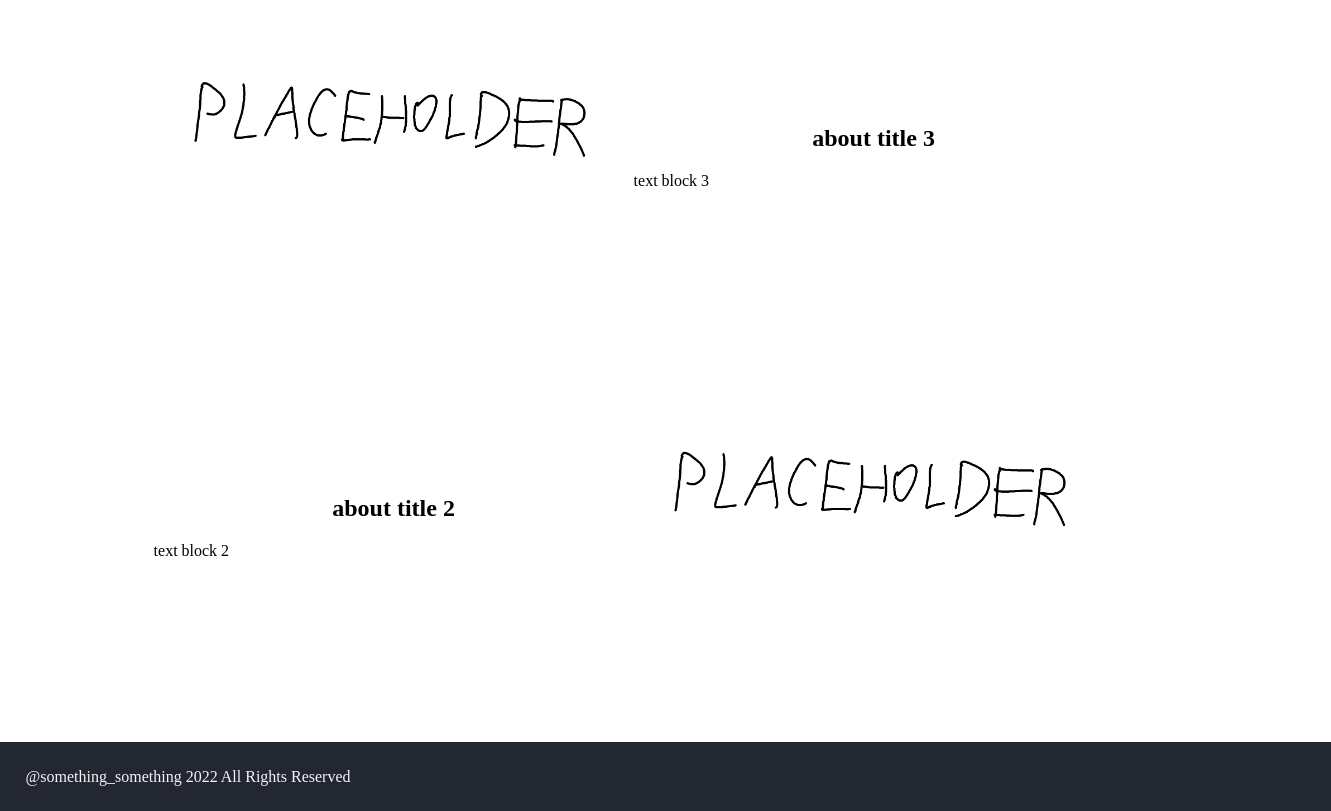
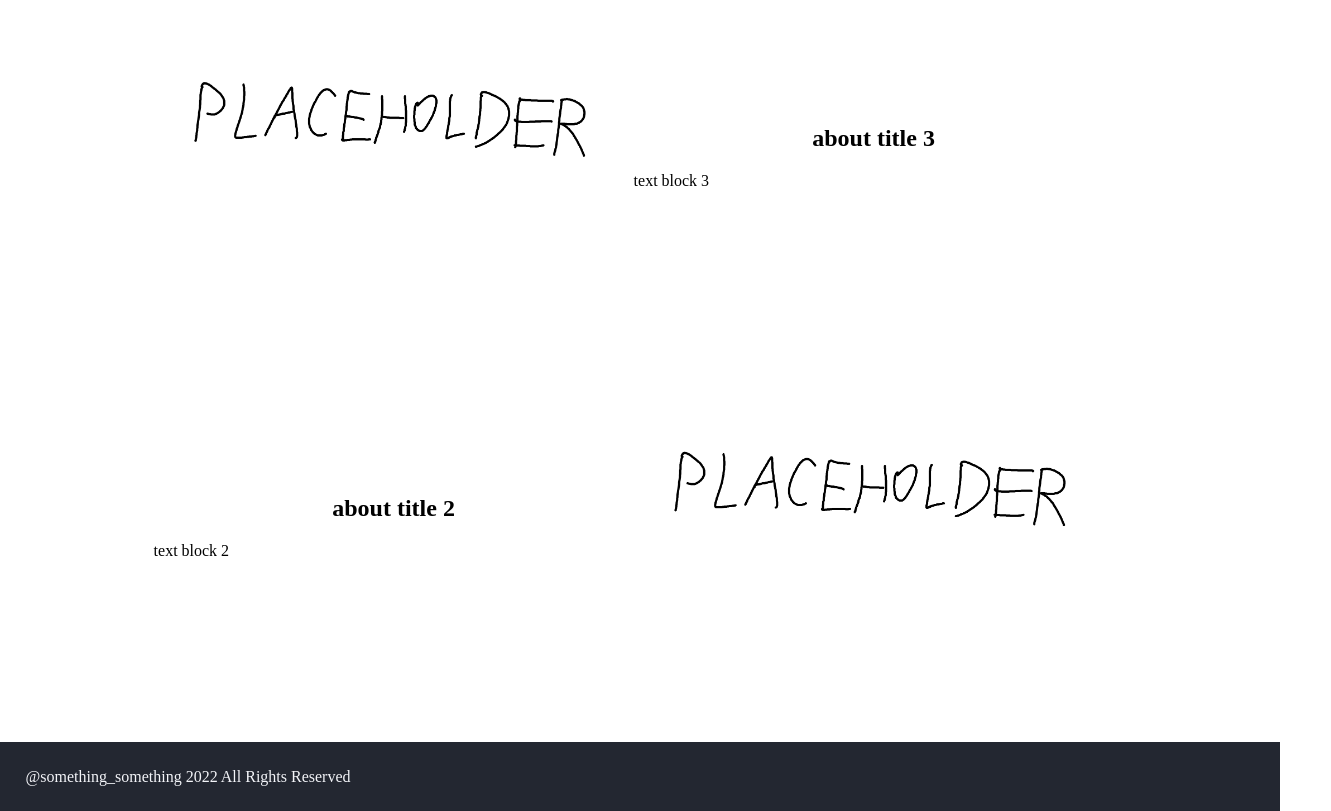
Before and after one commit to corradonb/Web_design_project, a website: page Public/html/about.html in a window 1280 px wide. Shown: the part 777-1588 px from the top of the page, 1331 px wide, since content can reach past the window. Drawn offline with Linux system fonts and the light colour scheme; files that its build step writes are made by us from their sources; files whose address does not match are found by name.

Commit message:
footer changes

```diff
--- a/Public/css/about_style.css
+++ b/Public/css/about_style.css
@@ -159,8 +159,9 @@ main {
 footer {
     margin-bottom: 0;
     width: 100%;
+    box-sizing: border-box;
     display: flex;
-    padding: 2vw;
+    padding: 2vw 0 2vw 2vw;
     color: rgb(243, 244, 248);
     background-color: rgb(35, 39, 49);
 }
--- a/Public/css/build_style.css
+++ b/Public/css/build_style.css
@@ -194,8 +194,9 @@ main {
 footer {
     margin-bottom: 0;
     width: 100%;
+    box-sizing: border-box;
     display: flex;
-    padding: 2vw;
+    padding: 2vw 0 2vw 2vw;
     color: rgb(243, 244, 248);
     background-color: rgb(35, 39, 49);
 }
--- a/Public/css/homepage_style.css
+++ b/Public/css/homepage_style.css
@@ -249,8 +249,9 @@ main {
 footer {
     margin-bottom: 0;
     width: 100%;
+    box-sizing: border-box;
     display: flex;
-    padding: 2vw;
+    padding: 2vw 0 2vw 2vw;
     color: rgb(243, 244, 248);
     background-color: rgb(35, 39, 49);
 }
--- a/Public/css/order_history_style.css
+++ b/Public/css/order_history_style.css
@@ -70,15 +70,12 @@ main {
     font-size: 20px;
 }
 
-
-
-
-
 footer {
     margin-bottom: 0;
     width: 100%;
+    box-sizing: border-box;
     display: flex;
-    padding: 2vw;
+    padding: 2vw 0 2vw 2vw;
     color: rgb(243, 244, 248);
     background-color: rgb(35, 39, 49);
 }
```
